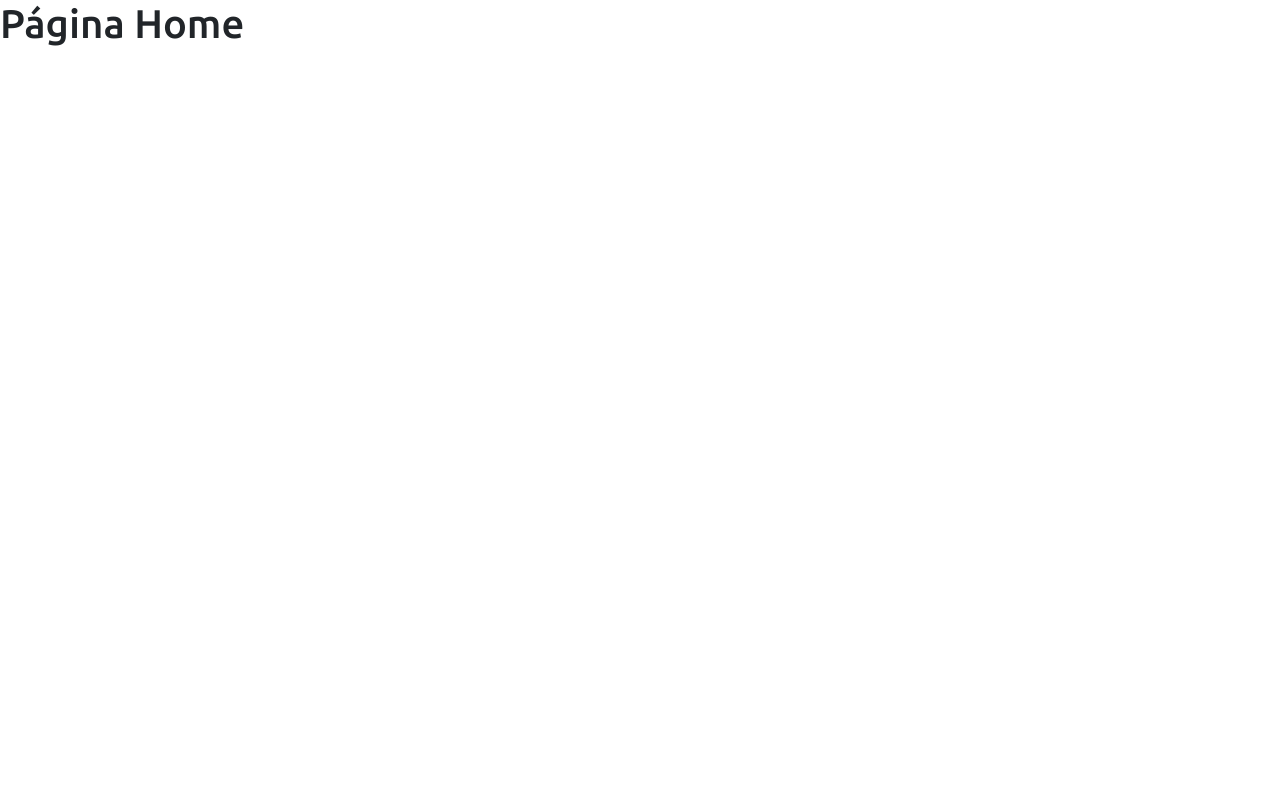
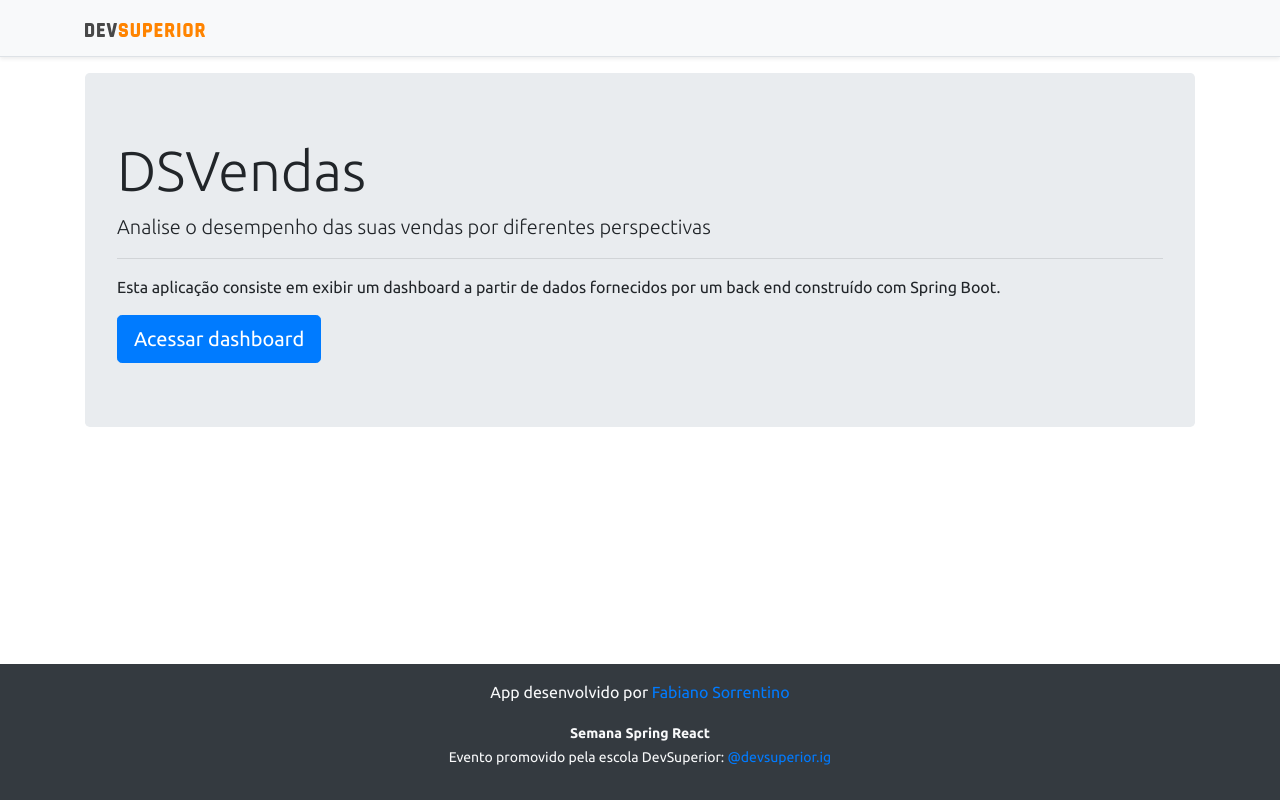
Before and after one commit to SorrentinoFabiano/projeto-sds3, a React (Create React App) app in the folder frontend/: page / in a window 1280 px wide. Built offline with nearby package versions, Linux system fonts and the light colour scheme.

Commit message:
Home, navigation

```diff
--- a/frontend/src/components/NavBar/index.tsx
+++ b/frontend/src/components/NavBar/index.tsx
@@ -1,4 +1,5 @@
 import ImgDsDark from 'assets/img/ds-dark.svg'
+import { Link } from 'react-router-dom';
 
 
 
@@ -7,7 +8,9 @@
     <div className="d-flex flex-column flex-md-row align-items-center p-3 px-md-4 mb-3 bg-light border-bottom shadow-sm">
       <div className="container">
         <nav className="my-2 my-md-0 mr-md-3">
+          <Link to="/">
             <img src={ImgDsDark} alt="DevSuperior" width="120" />
+          </Link>
         </nav>
       </div>
     </div>
--- a/frontend/src/pages/Home/index.tsx
+++ b/frontend/src/pages/Home/index.tsx
@@ -1,13 +1,28 @@
+import Footer from "components/Footer";
+import NavBar from "components/NavBar";
+import { Link } from "react-router-dom";
 
 
 
 const Home = () => {
     return (
-      <div>
-          <h1> Página Home</h1>
-      </div>
+        <>
+            <NavBar />
+            <div className="container">
+                <div className="jumbotron">
+                    <h1 className="display-4">DSVendas</h1>
+                    <p className="lead">Analise o desempenho das suas vendas por diferentes perspectivas</p>
+                    <hr />
+                    <p>Esta aplicação consiste em exibir um dashboard a partir de dados fornecidos por um back end construído com Spring Boot.</p>
+                    <Link className="btn btn-primary btn-lg" to="/dashboard">
+                        Acessar dashboard
+                    </Link>
+                </div>
+            </div>
+        <Footer />
+        </>
 
     );
-  }
+}
 
-  export default Home;
+export default Home;
```
Also changed, not shown: 1 other file (tests, documents, lock files or other folders). Lines whose indentation alone changed are shown as unchanged.
